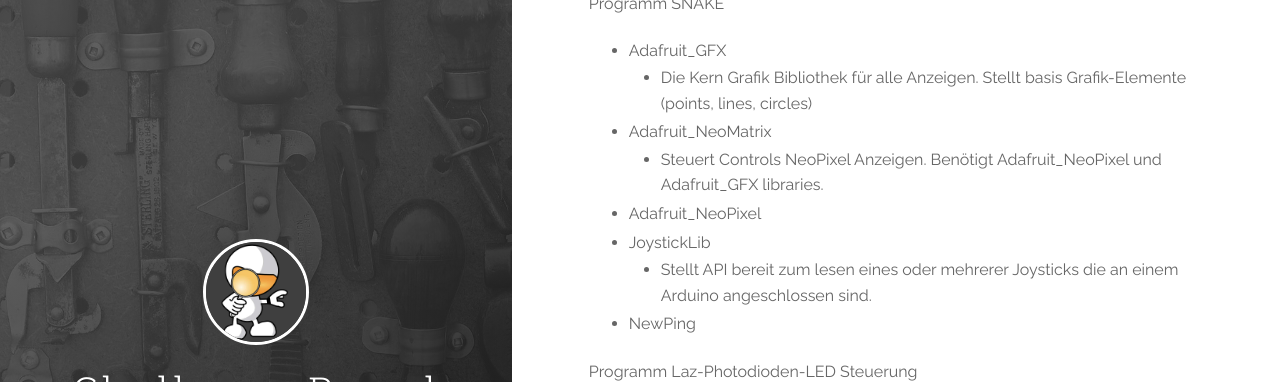
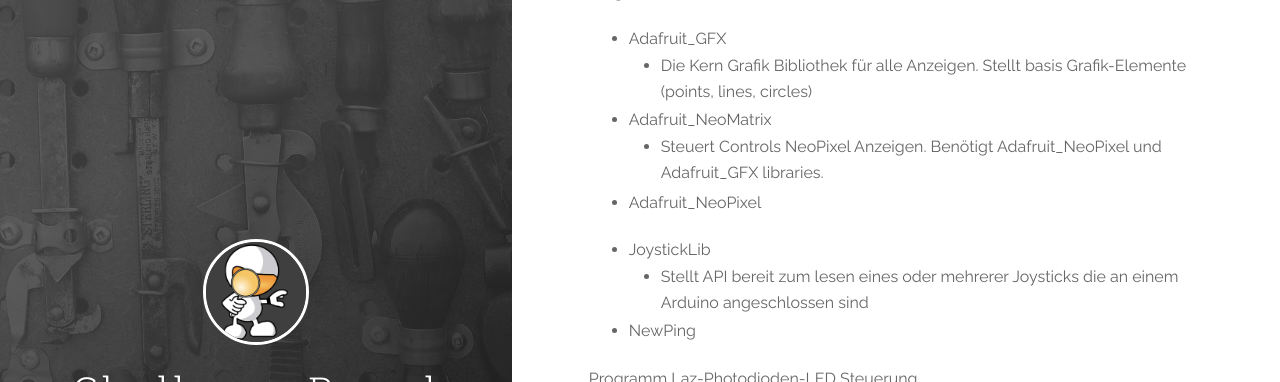
Before and after one commit to cbm-instructions/cbm-instructions.github.io, a Jekyll site: the page built from _posts/2016-06-21-ententearduino.markdown, in a window 1280 px wide and 900 px high, scrolled down 2783 px, cut to the strip 0-382 px from the top of the window. Built offline with Jekyll 4.4.1, drawn with Linux system fonts in a browser that asks for light colours; nearby versions of some CDN libraries.

```diff
--- a/_posts/2016-06-21-ententearduino.markdown
+++ b/_posts/2016-06-21-ententearduino.markdown
@@ -4,10 +4,10 @@ categories: instructions
 layout: post
 date: 2016-06-08 15:09:51 +0200
 ---
-
 Unser Projekt für das Fach "Challenge Based Making" - der "LaZer Computer".
 
-##  Unser Projekt
+## Unser Projekt
+
 Wir bekamen die Aufgabe, das Informatik Gebäude der Hochschule Mannheim zu verschönern und innovativer zu gestalten.
 
 Wir machten uns zum Ziel, Menschen die sich nicht oder nur wenig mit Computern auskennen zu zeigen aus welchen Bauteilen ein Computer besteht. Spielerisch kann man die einzelnen Bauteile mit Strom versorgen indem man sie mit einem Laserstrahl anleuchtet. Wenn alle Teile miteinander verbunden sind kann der Nutzer das Spiel Snake spielen.
@@ -17,15 +17,17 @@ Wir machten uns zum Ziel, Menschen die sich nicht oder nur wenig mit Computern a
 > Informatiker und Nicht-Informatiker möchten sich mehr mit Technik auseinandersetzen und durch direkte Interaktion darüber etwas lernen.
 
 ## Material und Werkzeug
-### Material
+#### Material
 
 Allgemein
+
 * 2x Arduino Uno
 * Diverse Kabel
   * 1 USB (Typ A auf B)
   * 10m Kabel (Litzen) bunt
 
 LaZer Computer
+
 * Holzbrett (120cmx60cmx0,4cm)
 * Plexiglas (60cmx60cmx0,4cm)
 * PC Bauteile (Netzteil, Lüfter, RAM, Festplatte, CPU, Grafikkarte)
@@ -43,6 +45,7 @@ LaZer Computer
 * Relais
 
 Snake
+
 * LED-Matrix (2x)
 * Joystick ( 4 oder 8 Richtungen und 1 Select-Button )
 * 2x neoPixel Matrix
@@ -50,7 +53,6 @@ Snake
 * 1x Bread-Board
 * 1x femail to femail wire to connect the two matrix
 * 7x male to male wire for the matrix and thumb-joystick
-
 
 ### Werkzeuge
 * Akkubohrmaschine
@@ -75,19 +77,23 @@ Snake
   * Grundkenntnisse erforderlich
   * Bibliotheken, Guides und Beispiele (Sketchbook) in Arduino IDE
 
-
 ## Step-by-Step Guide
 ###Schritt 1
 ####Schritt 1.1 - Bibliotheken zum Schreiben der Programme für den Arduino
 
 Programm SNAKE
+
 * Adafruit_GFX
   *	Die Kern Grafik Bibliothek für alle Anzeigen. Stellt basis Grafik-Elemente (points, lines, circles)
+
 * Adafruit_NeoMatrix
   * Steuert Controls NeoPixel Anzeigen. Benötigt Adafruit_NeoPixel und Adafruit_GFX libraries.
+
 * Adafruit_NeoPixel
+
 * JoystickLib
-  * Stellt API bereit zum lesen eines oder mehrerer Joysticks die an einem Arduino angeschlossen sind.
+  * Stellt API bereit zum lesen eines oder mehrerer Joysticks die an einem Arduino angeschlossen sind
+
 * NewPing
 
 Programm Laz-Photodioden-LED Steuerung
```
